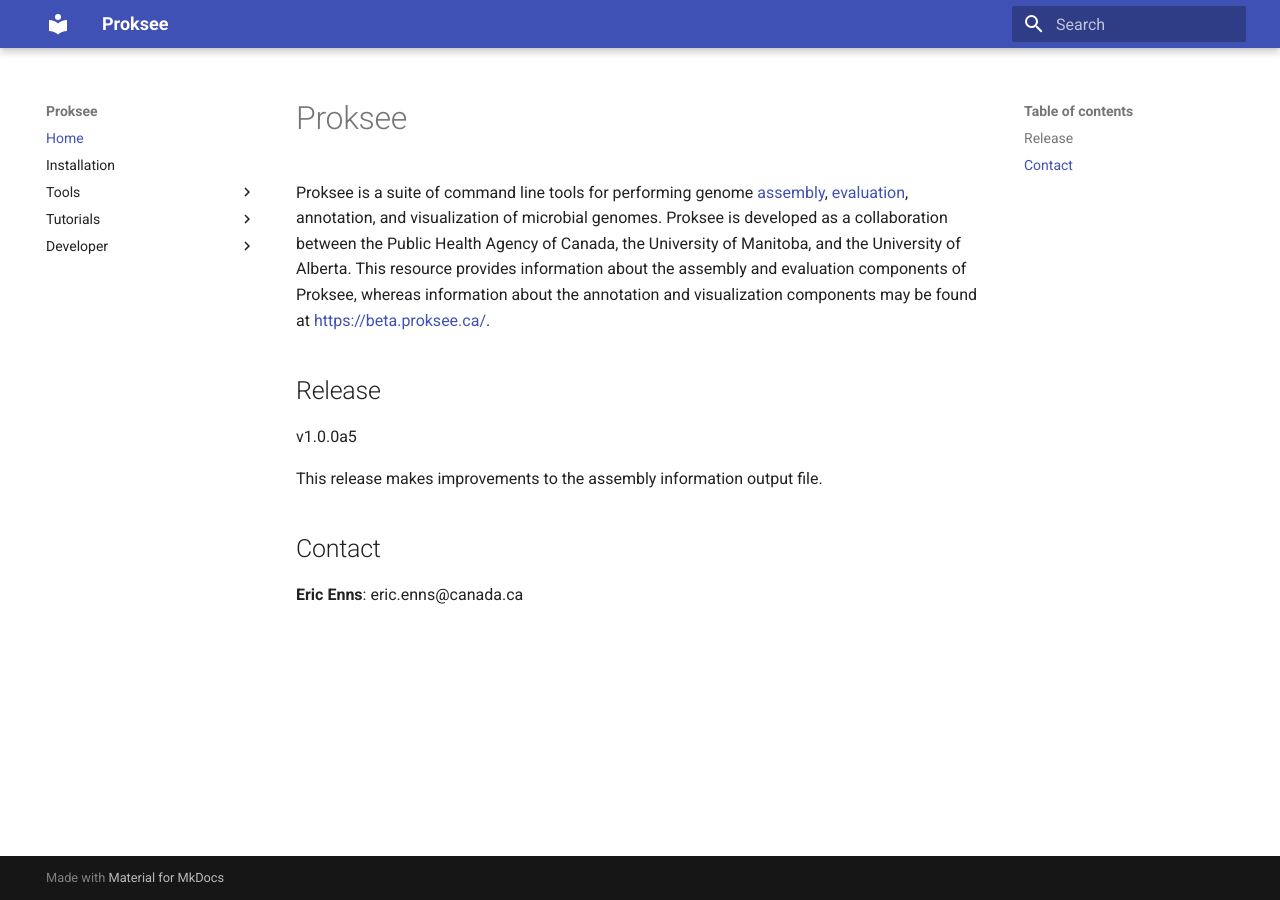
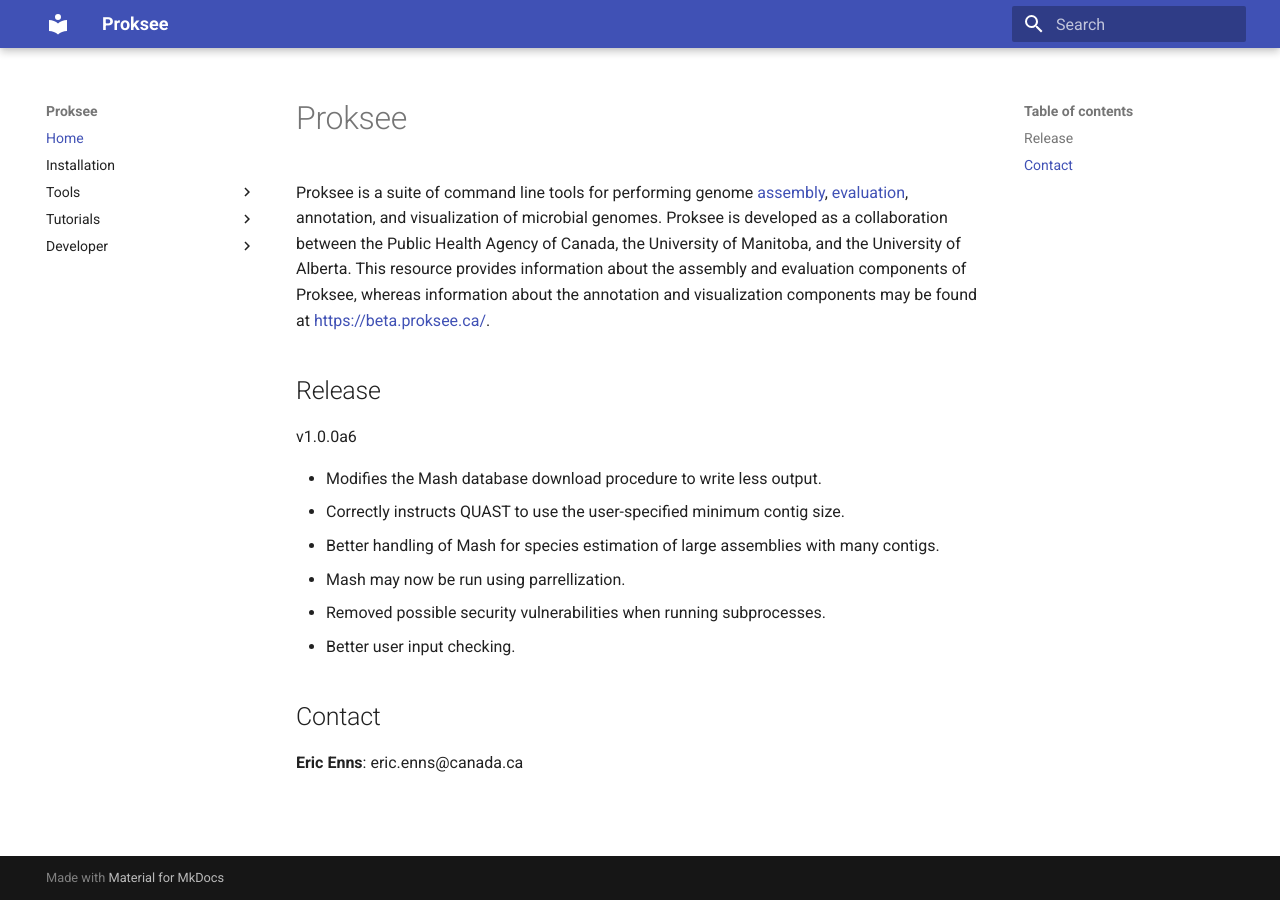
Before and after one commit to proksee-project/proksee-cmd, an MkDocs documentation site: the page built from docs/index.md, in a window 1280 px wide. Built offline with MkDocs 1.6.1 and Material for MkDocs 9.7.7, drawn with Linux system fonts in a browser that asks for light colours.

Commit message:
Updating version and release information.

```diff
--- a/docs/index.md
+++ b/docs/index.md
@@ -4,9 +4,14 @@
 
 ## Release
 
-v1.0.0a5
+v1.0.0a6
 
-This release makes improvements to the assembly information output file.
+- Modifies the Mash database download procedure to write less output.
+- Correctly instructs QUAST to use the user-specified minimum contig size.
+- Better handling of Mash for species estimation of large assemblies with many contigs.
+- Mash may now be run using parrellization.
+- Removed possible security vulnerabilities when running subprocesses.
+- Better user input checking.
 
 ## Contact
 
--- a/proksee/__init__.py
+++ b/proksee/__init__.py
@@ -1 +1 @@
-__version__ = "1.0.0a5"
+__version__ = "1.0.0a6"
```
Also changed, not shown: CHANGELOG.md (+9 -0 lines), README.md (+7 -2 lines).
